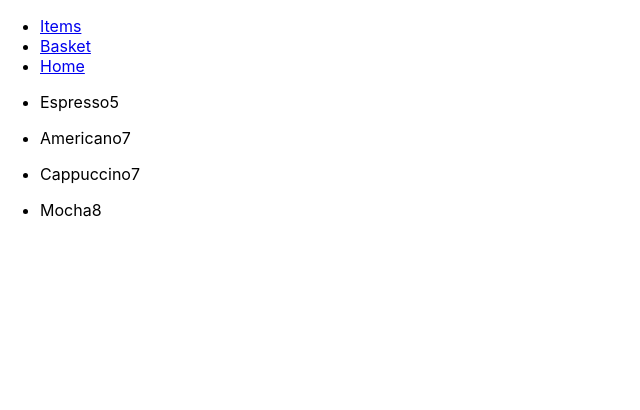
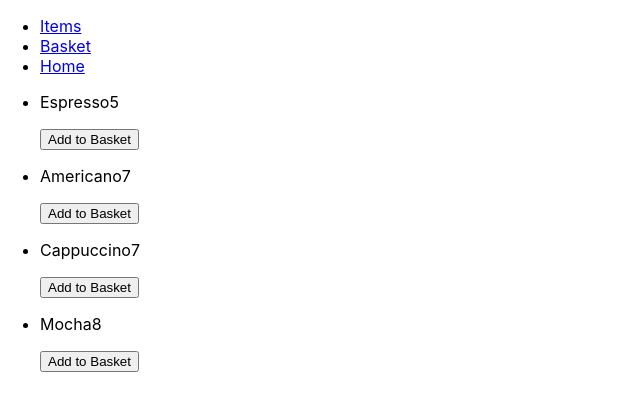
Before and after one commit to larrywongkahei/e-commerce-lab, a React (Create React App) app in the folder e_commerce_lab/: page /Items in a window 1280 px wide. Shown: the top 410 px of the page, without its empty margins (0-640 px from the left). Built offline with nearby package versions, Linux system fonts and the light colour scheme.

Commit message:
basket function

```diff
--- a/e_commerce_lab/src/App.js
+++ b/e_commerce_lab/src/App.js
@@ -1,11 +1,11 @@
 import logo from './logo.svg';
 import './App.css';
-import Maincontainer from './Container/main';
+import MainContainer from './Container/MainContainer';
 
 function App() {
   return (
     <div>
-      <Maincontainer />
+      <MainContainer />
     </div>
   );
 }
--- a/e_commerce_lab/src/Components/ItemElement.js
+++ b/e_commerce_lab/src/Components/ItemElement.js
@@ -1,12 +1,17 @@
-import React from 'react'
+import React, { useState } from 'react'
 
-const ItemElement = ({name, price}) => {
+const ItemElement = ({item}) => {
 
 
 
     return (
-        <li><p>{name}{price}</p></li>
-    )
+        <form>
+            <li>
+                <p>{item.name}{item.price}</p>
+
+            </li>
+        </form>
+)
 }
 
 export default ItemElement;
--- a/e_commerce_lab/src/Components/ItemList.js
+++ b/e_commerce_lab/src/Components/ItemList.js
@@ -1,11 +1,14 @@
 import React from 'react'
 import ItemElement from './ItemElement'
 
-const ItemList = ({items}) => {
+const ItemList = ({items, addToBasket}) => {
 
     const itemNodes = items.map((item, index) => {
         return (
-        <ItemElement  key={index} name={item.name} price={item.price}/>
+            <>
+                <ItemElement  key={index} item={item}/>
+                <button  onClick={() => addToBasket(item)}>Add to Basket</button>
+            </>
 
         )
     })
--- a/e_commerce_lab/src/Container/BasketContainer.js
+++ b/e_commerce_lab/src/Container/BasketContainer.js
@@ -1 +1,16 @@
 import React from 'react';
+
+const BasketContainer = ({basket}) => {
+
+const basketItems = basket.map((item) => {
+    return <li>{item.name}{item.price}</li>
+})
+
+    return(
+        <ul>
+            {basketItems}
+        </ul>
+    )
+}
+
+export default BasketContainer;
--- a/e_commerce_lab/src/Container/ItemsContainer.js
+++ b/e_commerce_lab/src/Container/ItemsContainer.js
@@ -1,8 +1,12 @@
-import React from 'react';
+import React, {useState} from 'react';
 import ItemList from '../Components/ItemList';
 
 
-const ItemContainer = () => {
+const ItemContainer = ({addToBasket}) => {
+
+const [checkedItems, setCheckItems] = useState([])
+
+
 
 const items = [
     {
@@ -26,7 +30,7 @@ const items = [
 
     return (
         <>
-            <ItemList items={items}/>
+            <ItemList items={items} addToBasket={addToBasket}/>
         </>
 
 )
--- /dev/null
+++ b/e_commerce_lab/src/Container/MainContainer.js
@@ -0,0 +1,34 @@
+import React, { useState, useEffect } from 'react';
+import NavBar from '../Components/NavBar';
+import { redirect, BrowserRouter as Router, Routes, Route} from "react-router-dom";
+import ItemContainer from './ItemsContainer';
+import items from '../data/items';
+import BasketContainer from './BasketContainer';
+
+const MainContainer = () =>{
+
+    const [basket, setBasket] = useState([])
+
+    useEffect(()=>{
+        console.log(basket)
+    }, [basket])
+
+    const addToBasket = (item) =>{
+        const newBasketList = [...basket, item];
+        setBasket(newBasketList)
+    }
+
+
+    return (
+        <Router>
+            <NavBar />
+            <Routes>
+                <Route path="/Items" element={<ItemContainer addToBasket={addToBasket} items={items} />}/>
+                <Route path="/Basket" element={<BasketContainer basket={basket} />}/>
+                <Route path='/redirect-page' element={ <redirect to="/" /> }/>
+            </Routes>
+        </Router>
+    )
+}
+
+export default MainContainer;
--- a/e_commerce_lab/src/Container/main.js
+++ /dev/null
@@ -1,20 +0,0 @@
-import React from 'react';
-import NavBar from '../Components/NavBar';
-import { redirect, BrowserRouter as Router, Routes, Route} from "react-router-dom";
-import ItemContainer from './ItemsContainer';
-import items from '../data/items';
-
-const Maincontainer = () =>{
-    return (
-        <Router>
-            <NavBar />
-            <Routes>
-                <Route path="/Items" element={<ItemContainer items={items} />}/>
-                {/* <Route path="/Basket" element={<ItemsList />}/> */}
-                <Route path='/redirect-page' element={ <redirect to="/" /> }/>
-            </Routes>
-        </Router>
-    )
-}
-
-export default Maincontainer;
```
